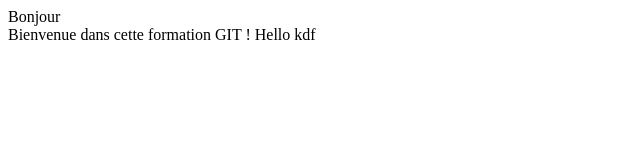
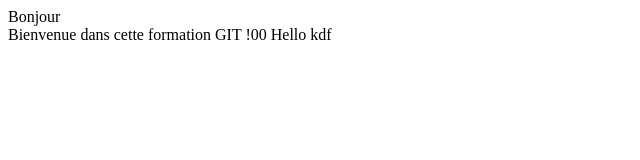
Before and after one commit to ousoum/project1, a plain HTML site: page index.html in a window 1280 px wide. Shown: the full height of the page, 0-640 px from the left. Drawn offline with Linux system fonts and the light colour scheme.

Commit message:
Ajout des 0

```diff
--- a/index.html
+++ b/index.html
@@ -14,7 +14,7 @@
 
 		<!-- TITRE -->
 		<div>
-			Bienvenue dans cette formation GIT !
+			Bienvenue dans cette formation GIT !00
 			Hello kdf
 		</div>
 		<div>
```
